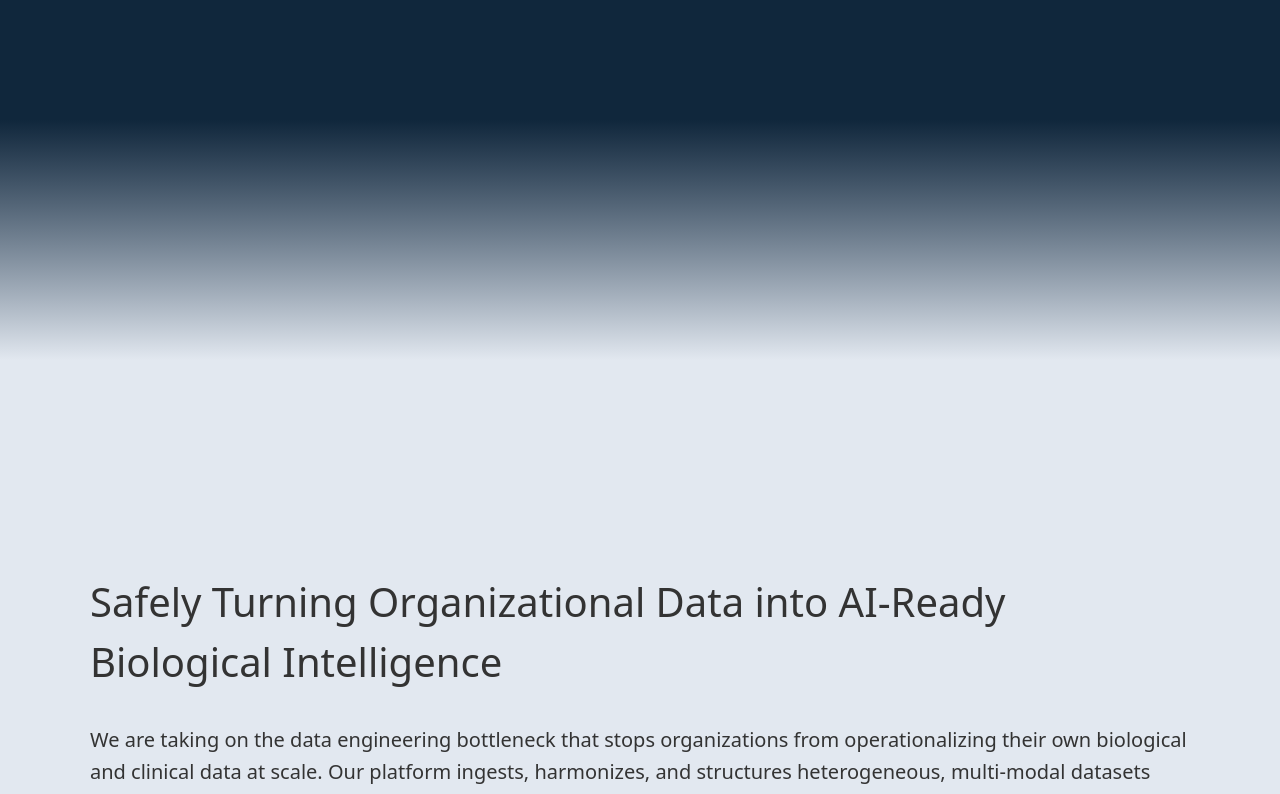
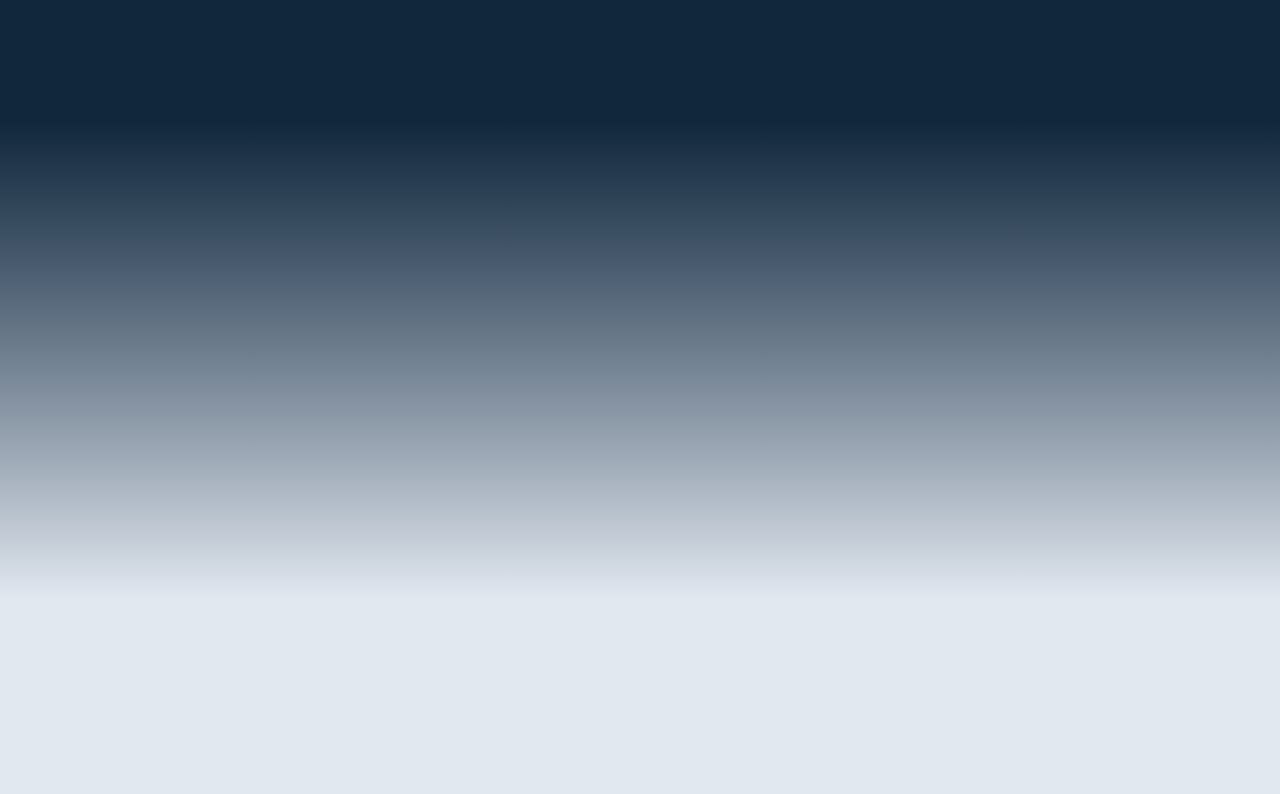
Before and after one commit to stratum-bio/landing, a React (Vite) app: page / in a window 1280 px wide. Shown: the part 680-1474 px from the top of the page. Built offline with nearby package versions, Linux system fonts and the light colour scheme.

Commit message:
fix transition

```diff
--- a/src/Landing.tsx
+++ b/src/Landing.tsx
@@ -19,7 +19,10 @@ const Landing = () => {
           </a>
         </p>
       </div>
-      <div className="h-[30vh] w-screen bg-linear-to-b from-[#10273c] to-[#e2e8f0]" />
+      <div
+        className="h-[60vh] w-screen"
+        style={{ background: "linear-gradient(in oklab to bottom, #10273c, #e2e8f0)" }}
+      />
     </>
   );
 };
```
